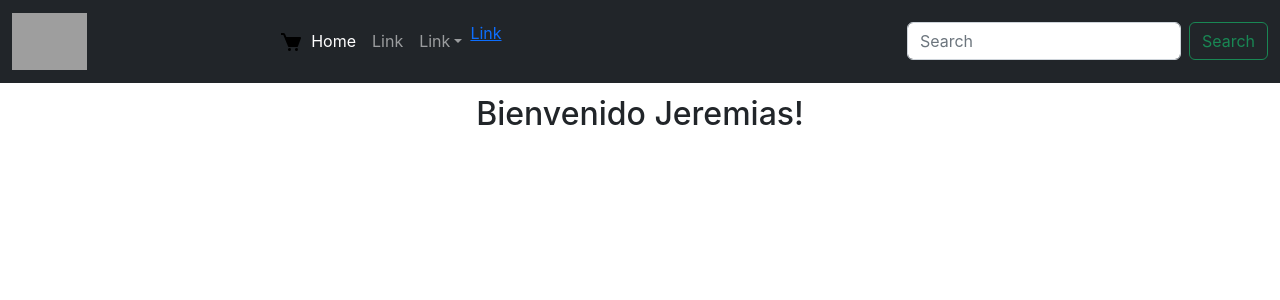
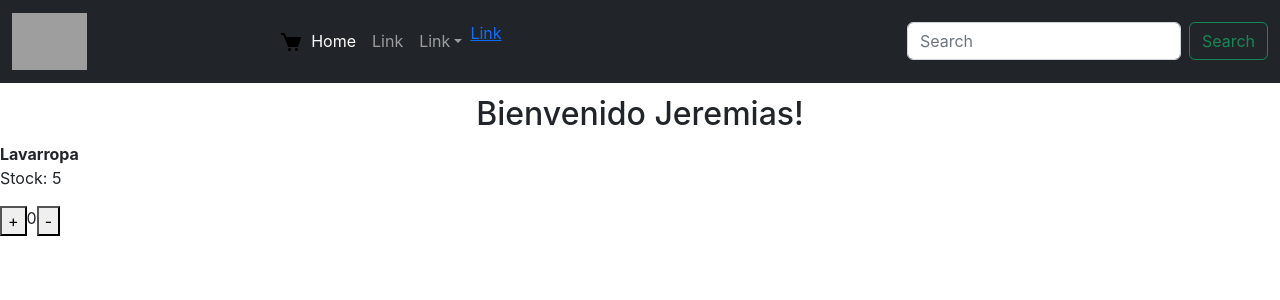
Before and after one commit to JereQ8/Proyecto-React-con-CoderHouse, a React (Create React App) app: page / in a window 1280 px wide. Shown: the top 300 px of the page. Built offline with nearby package versions, Linux system fonts and the light colour scheme; grey boxes are pictures that could not be loaded.

Commit message:
contador

```diff
--- a/public/index.html
+++ b/public/index.html
@@ -29,7 +29,9 @@
   </head>
   <body>
     <noscript>You need to enable JavaScript to run this app.</noscript>
-    <div id="root"></div>
+    <div id="root">
+
+    </div>
     <!--
       This HTML file is a template.
       If you open it directly in the browser, you will see an empty page.
--- a/src/App.css
+++ b/src/App.css
@@ -11,3 +11,7 @@
   text-align: center;
   padding-top: 1vw;
 }
+
+.sumadorProductos{
+  display: flex;
+}
--- a/src/App.js
+++ b/src/App.js
@@ -1,6 +1,7 @@
 import './App.css';
 import NavBar from './componentes/NavBar';
 import ItemListContainer from './componentes/ItemListContainer';
+import ItemCount from './componentes/ItemCount';
 
 
 function App() {
@@ -8,6 +9,7 @@ function App() {
     <div className="App">
       <NavBar/>
       <ItemListContainer nombre="Jeremias"/>
+      <ItemCount stock={5} nombreProducto="Lavarropa"/>
     </div>
   );
 }
--- /dev/null
+++ b/src/componentes/ItemCount.jsx
@@ -0,0 +1,38 @@
+import React, { useState } from 'react';
+
+
+function ItemCount({ stock, nombreProducto }) {
+
+    const [contador, setContador] = useState(0)
+
+    const sumar = () => {
+        if (contador === stock) {
+        }
+        else {
+            setContador(contador + 1)
+        }
+    }
+
+    const restar = () => {
+        if (contador === 0) {
+        }
+        else {
+            setContador(contador - 1)
+        }
+
+    }
+
+    return (
+        <div>
+            <b>{nombreProducto}</b>
+            <p>Stock: {stock}</p>
+            <div className='sumadorProductos'>
+                <button onClick={sumar}> + </button>
+                <div> {contador} </div>
+                <button onClick={restar}> - </button>
+            </div>
+        </div>
+    )
+}
+
+export default ItemCount
```
Also changed, not shown: src/componentes/CartWidget.jsx (renamed from src/componentes/CartWidget.js), src/componentes/ItemListContainer.jsx (renamed from src/componentes/ItemListContainer.js), src/componentes/NavBar.jsx (renamed from src/componentes/NavBar.js), src/logo.svg (deleted), 1 other file (tests, documents, lock files or other folders).
